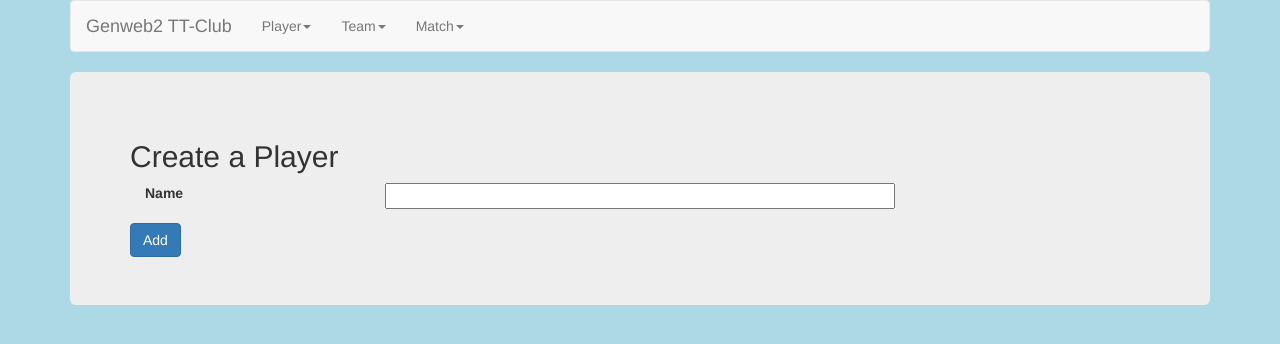
After one commit to AhnafSunny/TTAPP, a Django app: template thettapp/templates/thettapp/playercreate.html in a window 1280 px wide. The commit adds this page. Shown: the top 344 px of the page. Run offline with Django 3.2, Linux system fonts and the light colour scheme; the template is opened without the code that fills it, so the values that code supplies are empty; some libraries are stand-ins or nearby versions.

Commit message:
added master page and implimented create player

```diff
--- /dev/null
+++ b/thettapp/templates/thettapp/masterpage.html
@@ -0,0 +1,95 @@
+<!DOCTYPE html>
+<html lang="en">
+  <head>
+    <meta charset="utf-8">
+    <meta http-equiv="X-UA-Compatible" content="IE=edge">
+    <meta name="viewport" content="width=device-width, initial-scale=1">
+    <!-- The above 3 meta tags *must* come first in the head; any other head content must come *after* these tags -->
+    <meta name="description" content="">
+    <meta name="author" content="">
+    <link rel="icon" href="../../favicon.ico">
+
+
+      {% block title %}
+
+      {% endblock %}
+
+
+    <!-- Bootstrap core CSS -->
+    <!-- Latest compiled and minified CSS -->
+    <link rel="stylesheet" href="https://maxcdn.bootstrapcdn.com/bootstrap/3.3.7/css/bootstrap.min.css" integrity="sha384-BVYiiSIFeK1dGmJRAkycuHAHRg32OmUcww7on3RYdg4Va+PmSTsz/K68vbdEjh4u" crossorigin="anonymous">
+
+    <!-- Have to know how to change it to url call -->
+    <link href="/static/thettapp/home.css" rel="stylesheet">
+
+  </head>
+
+  <body>
+
+    <div class="container">
+
+      <!-- Static navbar -->
+      <nav class="navbar navbar-default">
+        <div class="container-fluid">
+          <div class="navbar-header">
+            <button type="button" class="navbar-toggle collapsed" data-toggle="collapse" data-target="#navbar" aria-expanded="false" aria-controls="navbar">
+              <span class="sr-only">Toggle navigation</span>
+              <span class="icon-bar"></span>
+              <span class="icon-bar"></span>
+              <span class="icon-bar"></span>
+            </button>
+            <a class="navbar-brand" href="/">Genweb2 TT-Club</a>
+          </div>
+          <div id="navbar" class="navbar-collapse collapse">
+            <ul class="nav navbar-nav">
+              <li class="dropdown">
+                <a href="#" class="dropdown-toggle" data-toggle="dropdown" role="button" aria-haspopup="true" aria-expanded="false">Player<span class="caret"></span></a>
+                <ul class="dropdown-menu">
+                  <li><a href="/player/create/">Create</a></li>
+                  <li><a href="#">Browse</a></li>
+                </ul>
+              </li>
+            </ul>
+
+
+              <ul class="nav navbar-nav">
+              <li class="dropdown">
+                <a href="#" class="dropdown-toggle" data-toggle="dropdown" role="button" aria-haspopup="true" aria-expanded="false">Team<span class="caret"></span></a>
+                <ul class="dropdown-menu">
+                  <li><a href="/team/create/">Create</a></li>
+                  <li><a href="#">Browse</a></li>
+                </ul>
+              </li>
+            </ul>
+
+              <ul class="nav navbar-nav">
+              <li class="dropdown">
+                <a href="#" class="dropdown-toggle" data-toggle="dropdown" role="button" aria-haspopup="true" aria-expanded="false">Match<span class="caret"></span></a>
+                <ul class="dropdown-menu">
+                  <li><a href="/match/create/">Create</a></li>
+                  <li><a href="#">Browse</a></li>
+                </ul>
+              </li>
+            </ul>
+          </div><!--/.nav-collapse -->
+        </div><!--/.container-fluid -->
+      </nav>
+
+        {% block content %}
+
+        {% endblock %}
+
+</div> <!-- /container -->
+
+
+    <!-- Bootstrap core JavaScript
+    ================================================== -->
+    <!-- Placed at the end of the document so the pages load faster -->
+    <script src="https://ajax.googleapis.com/ajax/libs/jquery/1.12.4/jquery.min.js"></script>
+    <script>window.jQuery || document.write('<script src="../../assets/js/vendor/jquery.min.js"><\/script>')</script>
+    <!-- Latest compiled and minified JavaScript -->
+    <script src="https://maxcdn.bootstrapcdn.com/bootstrap/3.3.7/js/bootstrap.min.js" integrity="sha384-Tc5IQib027qvyjSMfHjOMaLkfuWVxZxUPnCJA7l2mCWNIpG9mGCD8wGNIcPD7Txa" crossorigin="anonymous"></script>
+    <!-- IE10 viewport hack for Surface/desktop Windows 8 bug -->
+
+  </body>
+</html>
--- /dev/null
+++ b/thettapp/templates/thettapp/playercreate.html
@@ -0,0 +1,33 @@
+{% extends "thettapp/masterpage.html" %}
+
+{% block title %}
+        <title>Create Player</title>
+{% endblock %}
+
+
+{% block content %}
+
+      <!-- Main component for a primary marketing message or call to action -->
+      <div class="jumbotron">
+
+
+            <h2>Create a  Player</h2>
+
+          <form method="post" action="/player/create/add">
+              {% csrf_token %}
+              <div>
+              <label for="name" class="col-md-3">Name</label>
+              <input type="text" name="name" id="name" class="col-md-6">
+              </div>
+              <br>
+              <br>
+              <div>
+                  <input type="submit" value="Add" class="btn btn-primary" class="col-md-6 offset-md-3">
+              </div>
+          </form>
+
+
+
+      </div>
+
+{% endblock %}
--- a/thettapp/urls.py
+++ b/thettapp/urls.py
@@ -6,7 +6,8 @@ app_name = 'thettapp'
 
 urlpatterns = [
     url(r'^$',views.index, name= 'index'),
-    url(r'^player/create',views.playerCreate,name='playerCreate'),
+    url(r'^player/create/$',views.playerCreate,name='playerCreate'),
+    url(r'^player/create/add',views.playerAdd,name='playerAdd'),
     url(r'^team/create',views.teamCreate,name='teamCreate'),
     url(r'^match/create',views.matchCreate,name='matchCreate'),
 ]
```
Also changed, not shown: thettapp/templates/thettapp/index.html (+6 -84 lines), thettapp/templates/thettapp/playerbrowse.html (added, +22 -0 lines), thettapp/views.py (+13 -1 lines).
